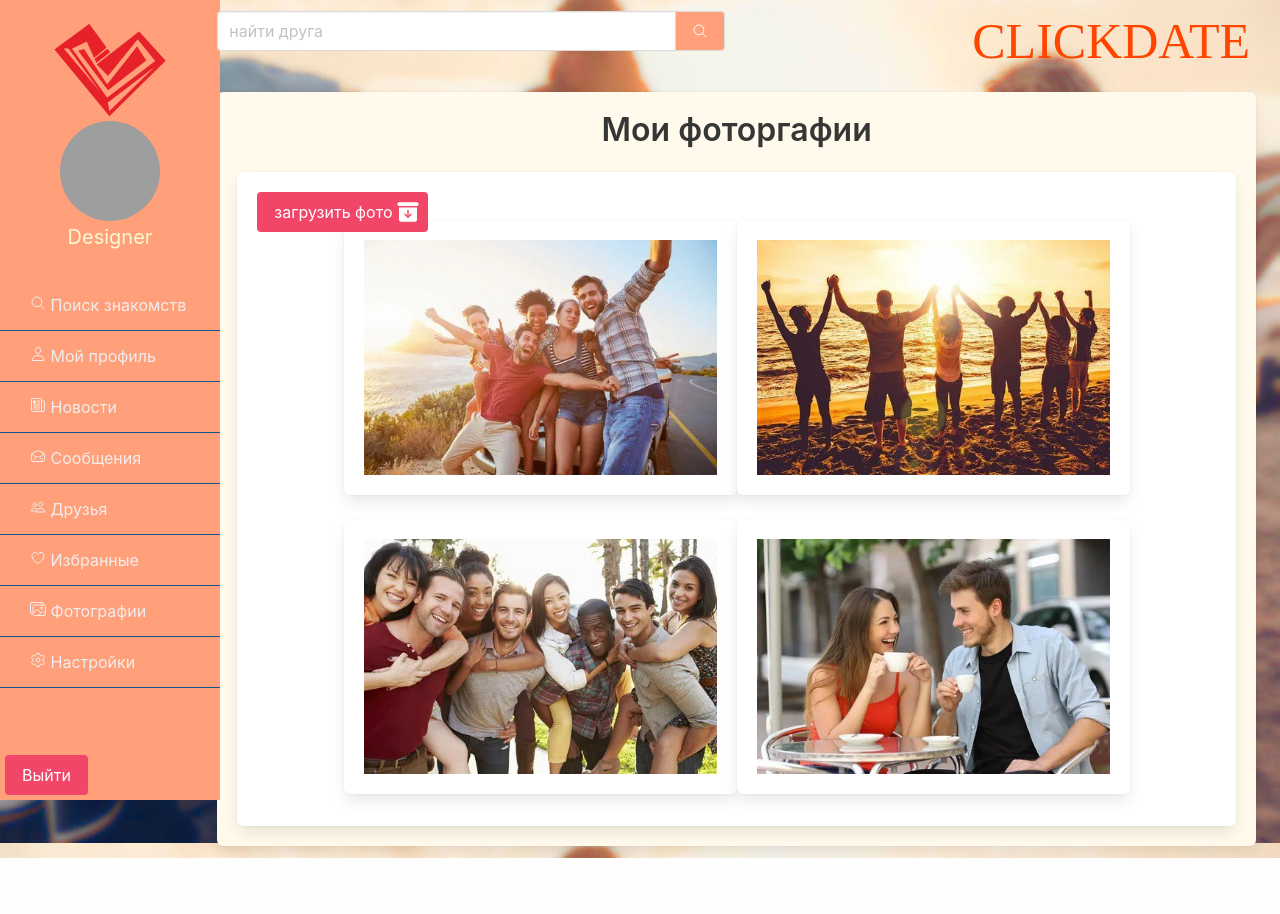
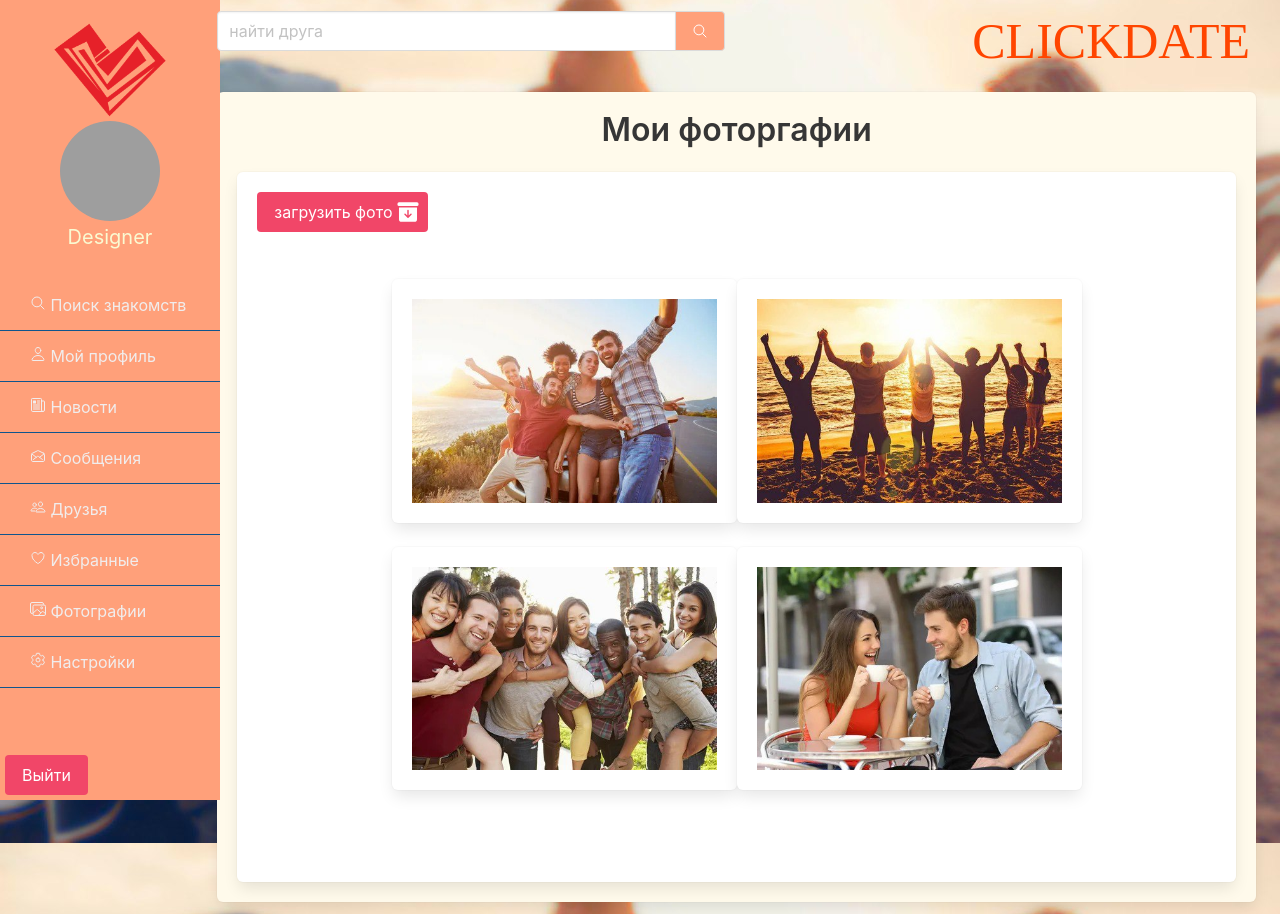
Before and after one commit to JaneDoe88888/DateSite2, a Django app: page /head/photo/ in a window 1280 px wide. Before the commit the page ends 858 px from the top, so only its background shows below. Run offline with Django 4.2, Linux system fonts and the light colour scheme; grey boxes are pictures that could not be loaded.

Commit message:
настройки

```diff
--- a/DateSite/head/templates/photo.html
+++ b/DateSite/head/templates/photo.html
@@ -105,7 +105,7 @@
                             <ion-icon class="icon has-text-white"  name="archive"></ion-icon>
                         </button>
 
-                        <div class="columns is-centered is-multiline">
+                        <div class="columns is-centered is-multiline" style="margin: 5%">
                             <div class="box" style="width: 40%; height: 22%">
                                 <img src="{% static 'uploads/photo_2023-09-04 21.21.50.jpeg' %}" alt="">
                             </div>
```
